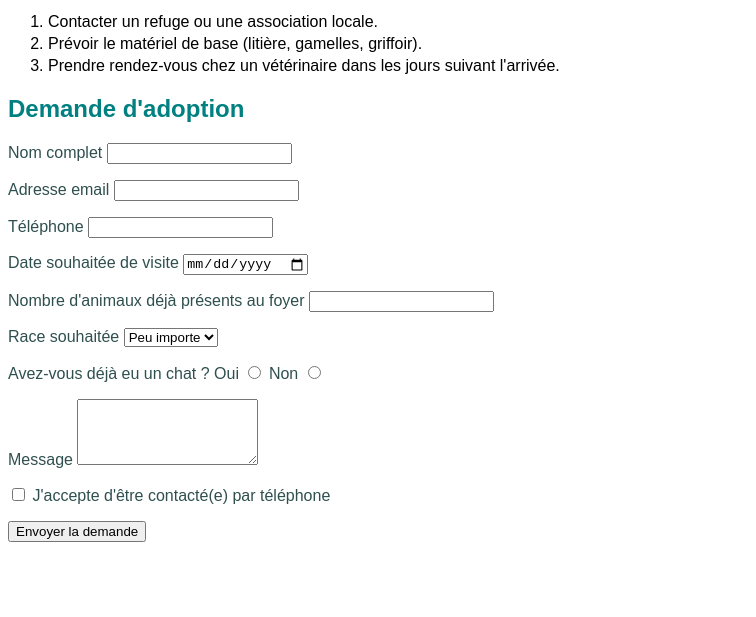
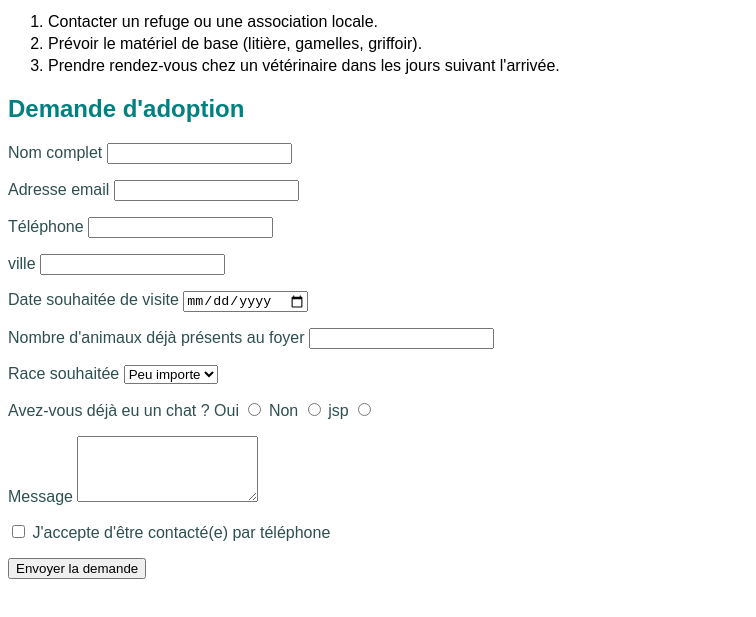
Before and after one commit to mtassart/web-app-mateo-tassart, a plain HTML site: page cours/html-css/Partie 8 —formulaires/adoption.html in a window 1280 px wide. Shown: the part 139-756 px from the top of the page, without its empty margins (0-756 px from the left). Drawn offline with Linux system fonts and the light colour scheme.

Commit message:
Partie 8 : exercice - champ supplémentaire et options radio

```diff
--- a/cours/html-css/Partie 8 —formulaires/adoption.html
+++ b/cours/html-css/Partie 8 —formulaires/adoption.html
@@ -42,6 +42,10 @@
             <input type="tel" id="telephone" name="telephone">
         </p>
         <p>
+            <label for="texte">ville</label>
+            <input type="ville" id="ville" name="ville">
+        </p>
+        <p>
             <label for="visite">Date souhaitée de visite</label>
             <input type="date" id="visite" name="visite">
         </p>
@@ -65,6 +69,8 @@
             <input type="radio" id="deja-oui" name="deja_chat" value="oui">
             <label for="deja-non">Non</label>
             <input type="radio" id="deja-non" name="deja_chat" value="non">
+            <label for="deja-jsp">jsp</label>
+            <input type="radio" id="deja-jsp" name="deja_chat" value="jsp">
         </p>
         <p>
             <label for="message">Message</label>
```
